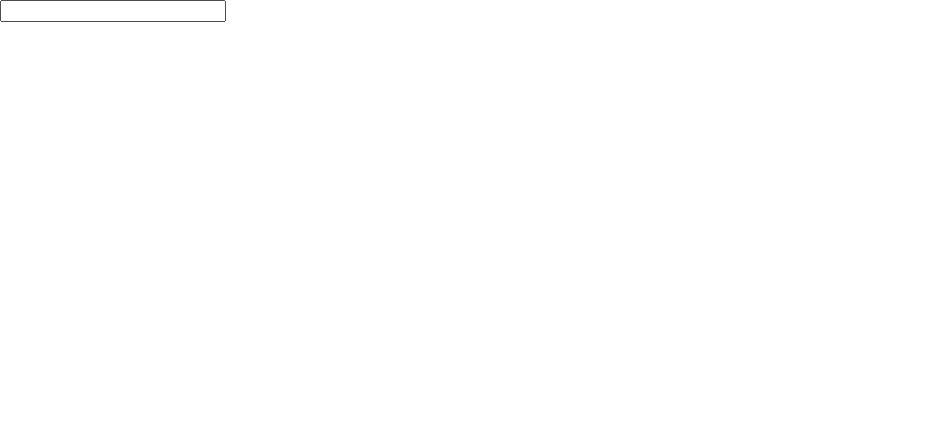
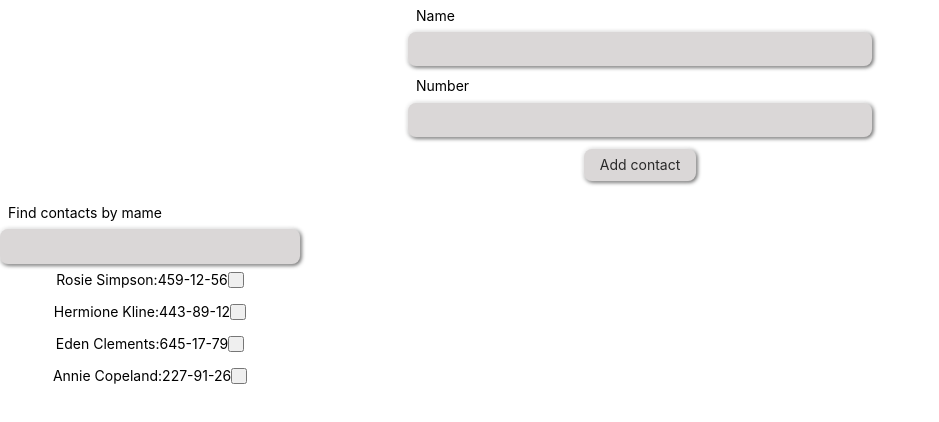
Before and after one commit to MaksymMyhulia/goit-react-hw-02-phonebook, a React (Create React App) app: page / in a window 1280 px wide. Shown: the top 422 px of the page, without its empty margins (0-939 px from the left). Built offline with nearby package versions, Linux system fonts and the light colour scheme.

Commit message:
add_filter_component

```diff
--- a/package.json
+++ b/package.json
@@ -9,13 +9,16 @@
     "@testing-library/jest-dom": "^5.16.3",
     "@testing-library/react": "^12.1.4",
     "@testing-library/user-event": "^13.5.0",
+    "formik": "^2.2.9",
     "modern-normalize": "^1.1.0",
     "nanoid": "^4.0.2",
+    "prop-types": "^15.8.1",
     "react": "^18.1.0",
     "react-dom": "^18.1.0",
     "react-scripts": "5.0.1",
     "styled-components": "^5.3.9",
-    "web-vitals": "^2.1.3"
+    "web-vitals": "^2.1.3",
+    "yup": "^1.1.1"
   },
   "scripts": {
     "start": "react-scripts start",
--- a/src/components/App/App.jsx
+++ b/src/components/App/App.jsx
@@ -1,5 +1,9 @@
 import React, { Component } from "react";
 import { GlobalStyle } from "./GlobalStyle";
+import { ContactForm } from "./ContactForm/ContactForm";
+import { ContactList } from "components/ContactList/ContactList";
+import { Filter } from "components/Filter/Filter"
+
 
 import initialContacts from "data/contacts.json";
 
@@ -9,20 +13,35 @@ export default class App extends Component {
 
 state = {
   contacts: initialContacts,
-  name: '',
-  number: '',
+  filter: '',
 };
 
+addContact = newContact => {
+  this.state.contacts.filter( contact =>
+    contact.name.toLowerCase().trim() === newContact.number.trim() ||
+    contact.number.trim() === newContact.number.trim()
+    ).length
+    ? alert(`${newContact.name} is already in contacts.`)
+    : this.setState(prevState => {
+      return {
+        contacts: [newContact, ...prevState.contacts],
+      };
+    })
+}
+
+changeFilter = event => {
+  this.setState({ filter: event.currentTarget.value.toLowerCase() });
+}
+
  render() {
+  const{ filter } = this.state;
+  const { contacts } = this.state;
+  console.log(contacts)
   return (
     <div>
-      <input
-        type="text"
-        name="name"
-        pattern="^[a-zA-Zа-яА-Я]+(([' -][a-zA-Zа-яА-Я ])?[a-zA-Zа-яА-Я]*)*$"
-        title="Name may contain only letters, apostrophe, dash and spaces. For example Adrian, Jacob Mercer, Charles de Batz de Castelmore d'Artagnan"
-        required
-      />
+      <ContactForm onAddContact={this.addContact} />
+      <Filter value={ filter} onChange={this.changeFilter} />
+      <ContactList contacts={contacts}/>
       <GlobalStyle />
     </div>
   );
--- a/src/components/App/ContactForm/ContactForm.jsx
+++ b/src/components/App/ContactForm/ContactForm.jsx
@@ -1 +1,88 @@
 import React from "react";
+import { Formik } from "formik";
+import PropTypes from "prop-types";
+import * as Yup from 'yup';
+
+
+import {
+    Form,
+    FormField,
+    LabelWrapper,
+    FormikField,
+    ErrorMessage,
+    SubmitButton
+} from "./ContactForm.styled";
+import { nanoid } from "nanoid";
+
+
+
+const schema = Yup.object().shape({
+ name: Yup.string()
+ .trim()
+ .matches(/^[a-zA-Zа-яА-Я]+(([' -][a-zA-Zа-яА-Я ])?[a-zA-Zа-яА-Я]*)*$/,
+ "Name may contain only letters, apostrophe, dash and spaces. For example Adrian, Jacob Mercer, Charles de Batz de Castelmore d'Artagnan"
+ )
+ .required('Required'),
+ number: Yup.string()
+ .matches(/\+?\d{1,4}?[-.\s]?\(?\d{1,3}?\)?[-.\s]?\d{1,4}[-.\s]?\d{1,4}[-.\s]?\d{1,9}/,
+ "Phone number must be digits and can contain spaces, dashes, parentheses and can start with +"
+ )
+ .trim()
+ .required('Required'),
+})
+
+export const ContactForm = ({ onAddContact }) => {
+    return (
+      <Formik
+        initialValues={{
+          name:"",
+          number:"",
+        }}
+        onSubmit={(values) => {
+            onAddContact({id:nanoid(), ...values});
+        }}
+
+        validationSchema={schema}
+      >
+
+          <Form>
+            <FormField htmlFor="name">
+                <LabelWrapper>
+                    Name
+                </LabelWrapper>
+            <FormikField
+                 type="text"
+                 name="name"
+                 pattern="^[a-zA-Zа-яА-Я]+(([' -][a-zA-Zа-яА-Я ])?[a-zA-Zа-яА-Я]*)*$"
+                 title="Name may contain only letters, apostrophe, dash and spaces. For example Adrian, Jacob Mercer, Charles de Batz de Castelmore d'Artagnan"
+                 required
+            />
+            </FormField>
+            <ErrorMessage name="name" component="span"/>
+
+            <FormField htmlFor="number">
+                <LabelWrapper>
+                    Number
+                </LabelWrapper>
+            <FormikField
+                  type="tel"
+                  name="number"
+                  pattern="\+?\d{1,4}?[-.\s]?\(?\d{1,3}?\)?[-.\s]?\d{1,4}[-.\s]?\d{1,4}[-.\s]?\d{1,9}"
+                  title="Phone number must be digits and can contain spaces, dashes, parentheses and can start with +"
+                  required
+            />
+            </FormField>
+            <ErrorMessage name="number" component="span"/>
+
+            <SubmitButton type="submit">
+                Add contact
+            </SubmitButton>
+         </Form>
+      </Formik>
+
+    )
+}
+
+ContactForm.propTypes = {
+    onAddContact: PropTypes.func.isRequired,
+}
--- a/src/components/App/ContactForm/ContactForm.styled.jsx
+++ b/src/components/App/ContactForm/ContactForm.styled.jsx
@@ -1 +1,76 @@
 import styled from "@emotion/styled";
+import { Form as FormikForm, Field, ErrorMessage as FormikError } from "formik";
+
+export const Form = styled(FormikForm)`
+display: flex;
+flex-direction: column;
+align-items: center;
+gap: 12px;
+
+margin: 0 auto;
+margin-bottom: ${({theme}) => theme.space[4]}px;
+padding: ${({theme}) => theme.space[3]}px;
+
+width: 480px;
+max-width: 100%;
+`;
+
+export const FormField = styled.label`
+display: flex;
+flex-direction: column;
+gap: ${({theme}) => theme.space[3]}px;
+
+width: 480px;
+max-width: 100%;
+
+`;
+
+export const LabelWrapper = styled.div`
+gisplay; flex;
+gap: ${({theme}) => theme.space[3]}px;
+margin-left: ${({theme}) => theme.space[3]}px;
+`;
+
+export const FormikField = styled(Field)`
+padding: ${({theme}) => theme.space[3]}px ${({theme}) => theme.space[4]}px;
+max-width: 100%;
+
+border-radius: ${({theme}) => theme.space[3]}px;
+border: none;
+box-shadow: ${({theme}) => theme.shadows.normal};
+color: ${({theme}) => theme.colors.text};
+background-color: ${({theme}) => theme.colors.backgroundColor};
+
+font-size: ${({theme}) => theme.fontSizes.m};
+`;
+
+export const ErrorMessage = styled(FormikError)`
+max-width: 480px;
+color: ${({theme}) => theme.colors.accent};
+`;
+
+export const SubmitButton = styled.button`
+display: flex;
+align-items: center;
+justify-content: center;
+
+max-width: 100%;
+
+gap: ${({theme}) => theme.space[2]}px;
+padding: ${({theme}) => theme.space[3]}px ${({theme}) => theme.space[4]}px;
+border-radius: ${({theme}) => theme.space[3]}px;
+border: none;
+box-shadow: ${({theme}) => theme.shadows.normal};
+transition: all 0.25s ease-in-out;
+
+background-color: ${({theme}) => theme.colors.backgroundColor};
+color: ${({theme}) => theme.colors.text};
+cursor: pointer;
+
+:hover,
+:focus {
+    background-color: ${({theme}) => theme.colors.secondaryBackground};
+    box-shadow: -2px -2px 5px #fff, 2px 2px 5px #8ba793;
+    color: ${({theme}) => theme.colors.white};
+}
+`;
--- a/src/components/ContactList/ContactList.jsx
+++ b/src/components/ContactList/ContactList.jsx
@@ -1 +1,33 @@
 import React from "react";
+import PropTypes from "prop-types";
+import { List, Item, DeleteBtn } from "./ContactList.styled";
+
+
+
+export const ContactList = ({ contacts }) => {
+    return (
+    <List>
+        {contacts.map(({ name, number, id }) => {
+            return (
+              <Item key={id}>
+                <span>{name}:</span>
+                <span>{number}</span>
+
+                <DeleteBtn type="button"></DeleteBtn>
+              </Item>
+
+            )}
+            )}
+    </List>
+    );
+};
+
+ContactList.propTypes = {
+  contacts: PropTypes.arrayOf(
+    PropTypes.shape({
+      id: PropTypes.string.isRequired,
+      number: PropTypes.string.isRequired,
+      name: PropTypes.string.isRequired,
+    }).isRequired
+  ),
+};
--- a/src/components/ContactList/ContactList.styled.jsx
+++ b/src/components/ContactList/ContactList.styled.jsx
@@ -1 +1,24 @@
 import styled from "@emotion/styled";
+
+export const List = styled.ul`
+display: flex;
+flex-direction: column;
+align-items: center;
+gap: ${({theme}) => theme.space[4]}px;
+padding: ${({theme}) => theme.space[3]}px ${({theme}) => theme.space[4]}px;
+
+width: 300px;
+max-width: 100%;
+`;
+
+export const Item = styled.li`
+display: flex;
+
+`;
+
+export const DeleteBtn = styled.button`
+display: flex;
+justify-content: space-between;
+align-items: center;
+gap: ${({theme}) => theme.space[4]}px;
+`;
--- /dev/null
+++ b/src/components/Filter/Filter.jsx
@@ -0,0 +1,19 @@
+import React from "react";
+import PropTypes from "prop-types";
+import { Input, LabelWrapper, LabelDescription } from "./Filter.styled";
+
+export const Filter = ({ value, onChange }) => {
+    return (
+        <LabelDescription>
+            <LabelWrapper>
+                Find contacts by mame
+            </LabelWrapper>
+            <Input type="text" value={value} onChange={onChange}/>
+        </LabelDescription>
+    )
+}
+
+Filter.propTypes = {
+value: PropTypes.string.isRequired,
+onChange: PropTypes.func.isRequired,
+};
--- /dev/null
+++ b/src/components/Filter/Filter.styled.jsx
@@ -0,0 +1,28 @@
+import styled from "@emotion/styled";
+ export const LabelDescription = styled.label`
+ display: flex;
+ flex-direction: column;
+ gap: ${({theme}) => theme.space[3]}px;
+
+ `;
+
+ export const Input = styled.input`
+ padding: ${({theme}) => theme.space[3]}px ${({theme}) => theme.space[4]}px;
+
+ width: 300px;
+ max-width: 100%;
+ border-radius: ${({theme}) => theme.space[3]}px;
+ border: none;
+ box-shadow: ${({theme}) => theme.shadows.normal};
+ color: ${({theme}) => theme.colors.text};
+ background-color: ${({theme}) => theme.colors.backgroundColor};
+
+ font-size: ${({theme}) => theme.fontSizes.m};
+
+ `;
+
+ export const LabelWrapper = styled.div`
+ gisplay; flex;
+ gap: ${({theme}) => theme.space[3]}px;
+ margin-left: ${({theme}) => theme.space[3]}px;
+ `;
--- a/src/constants/theme.jsx
+++ b/src/constants/theme.js
@@ -4,11 +4,11 @@ export const theme = {
       white: "#fff",
       primaryBackground: "#f5f5f5",
       background: "#f2f2f2",
-      secondaryBackground: "#DDE3F4",
+      secondaryBackground: "#3399ff",
       backgroundColor: "#dad7d7",
       text: "#2a2a2a",
       accent: "#9e0202",
-      pimaryText: "#7e7878",
+      primaryText: "#d6a608",
       primary: "#bdb8b8",
     },
     space: [0, 2, 4, 8, 16, 32, 64, 128, 256],
--- a/src/index.js
+++ b/src/index.js
@@ -2,8 +2,8 @@ import React from 'react';
 import ReactDOM from 'react-dom/client';
 import App from 'components/App/App';
 
-import { theme } from 'constants/theme';
-import { ThemeProvider } from 'styled-components';
+import { theme } from './constants/theme.js';
+import { ThemeProvider } from '@emotion/react';
 import './index.css';
 
 ReactDOM.createRoot(document.getElementById('root')).render(
```
Also changed, not shown: 1 other file (tests, documents, lock files or other folders).
